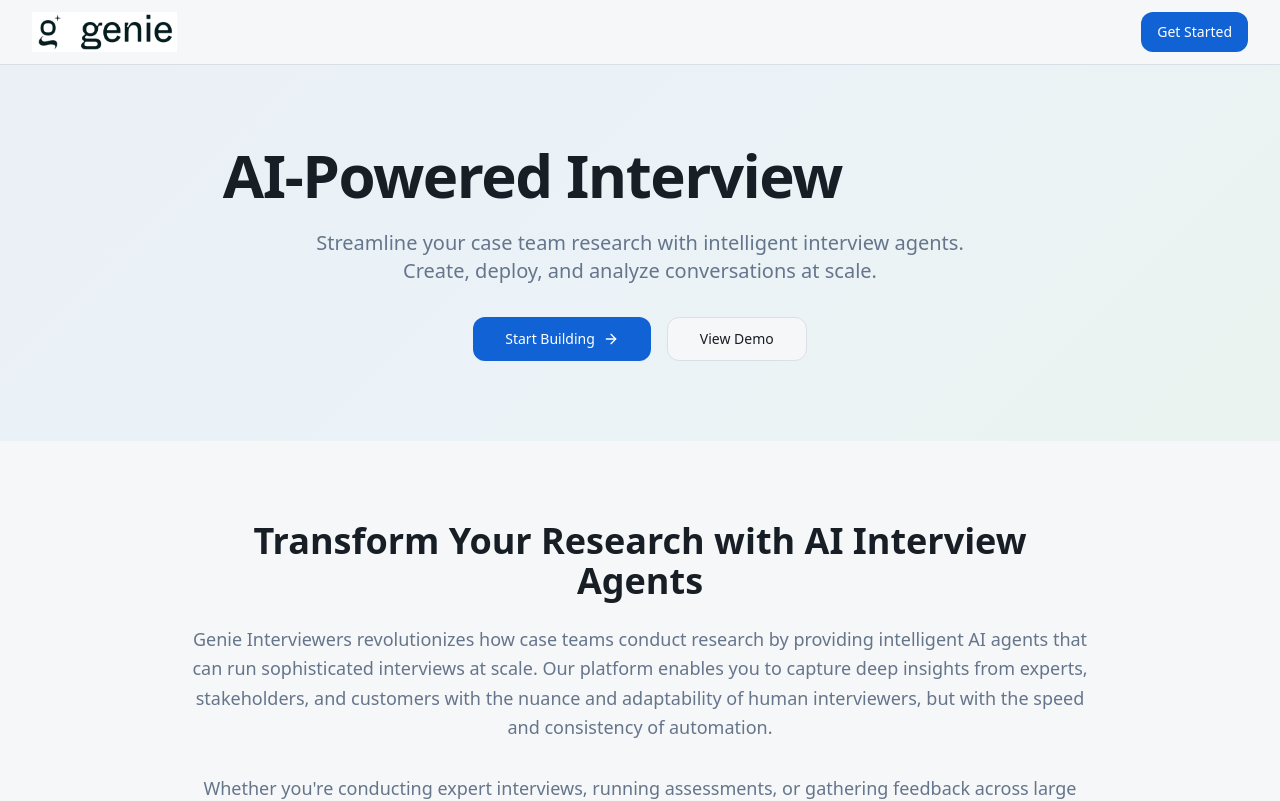
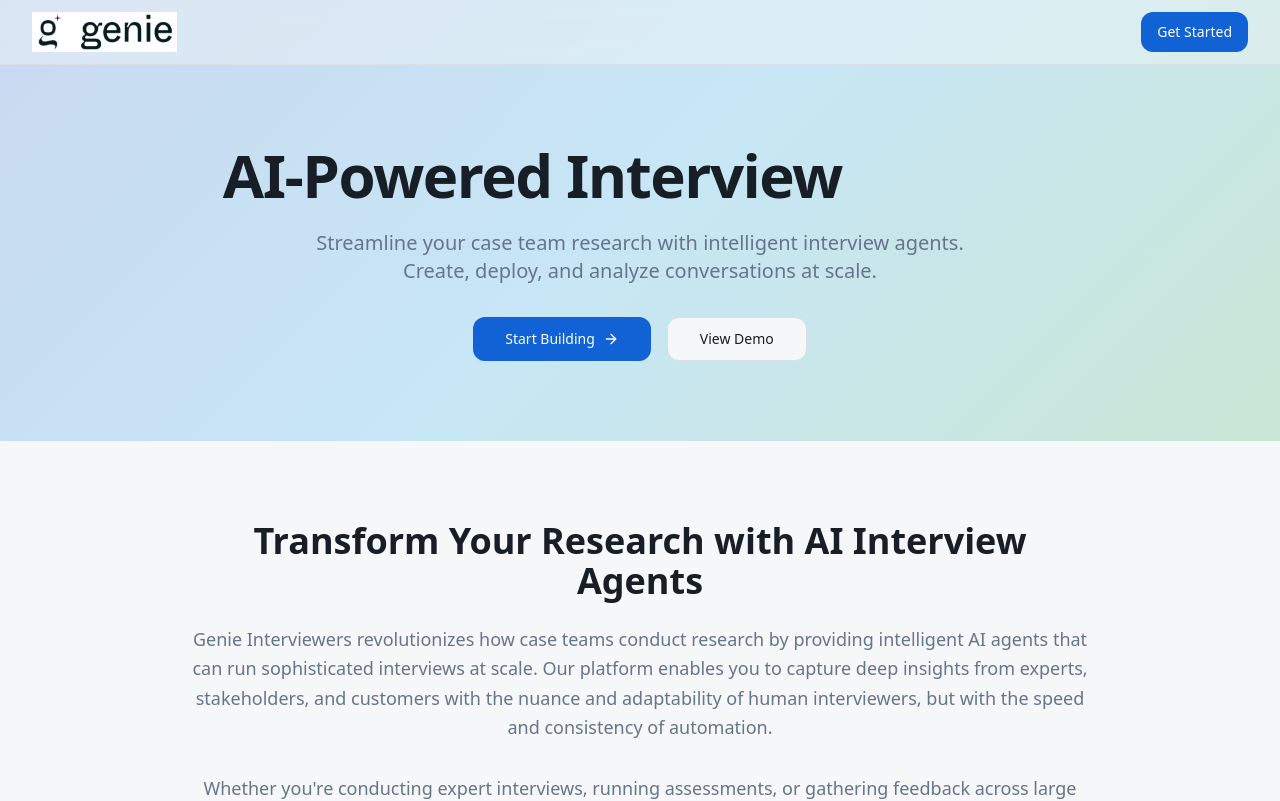
Before and after one commit to marcalmolins2/genie-interviewer-front, a React (Vite) app: page / in a window 1280 px wide. Shown: the top 801 px of the page. Built offline with nearby package versions, Linux system fonts and the light colour scheme; the HTML template or start-up script is replaced by a standard one.

Commit message:
Refactor landing page visuals

```diff
--- a/src/pages/Landing.tsx
+++ b/src/pages/Landing.tsx
@@ -60,8 +60,12 @@ export default function Landing() {
 
   return (
     <div className="min-h-screen bg-background">
+      {/* Navigation & Hero Combined */}
+      <div className="relative overflow-hidden">
+        <div className="absolute inset-0 gradient-hero opacity-20" />
+
         {/* Navigation */}
-      <nav className="border-b bg-background/95 backdrop-blur supports-[backdrop-filter]:bg-background/60 sticky top-0 z-50">
+        <nav className="border-b bg-background/80 backdrop-blur supports-[backdrop-filter]:bg-background/40 sticky top-0 z-50 relative">
           <div className="container flex h-16 items-center justify-between">
             <div className="flex items-center gap-2">
               <img
@@ -80,8 +84,7 @@ export default function Landing() {
         </nav>
 
         {/* Hero Section */}
-      <section className="py-20 relative overflow-hidden">
-        <div className="absolute inset-0 gradient-hero opacity-5" />
+        <section className="py-20 relative">
            <div className="container relative">
             <div className="max-w-4xl mx-auto text-center">
               <h1 className="text-5xl md:text-6xl font-bold tracking-tight mb-6 animate-fade-in">
@@ -109,6 +112,7 @@ export default function Landing() {
             </div>
           </div>
         </section>
+      </div>
 
       {/* Executive Overview */}
       <section className="py-20">
```
Lines whose indentation alone changed are shown as unchanged.
